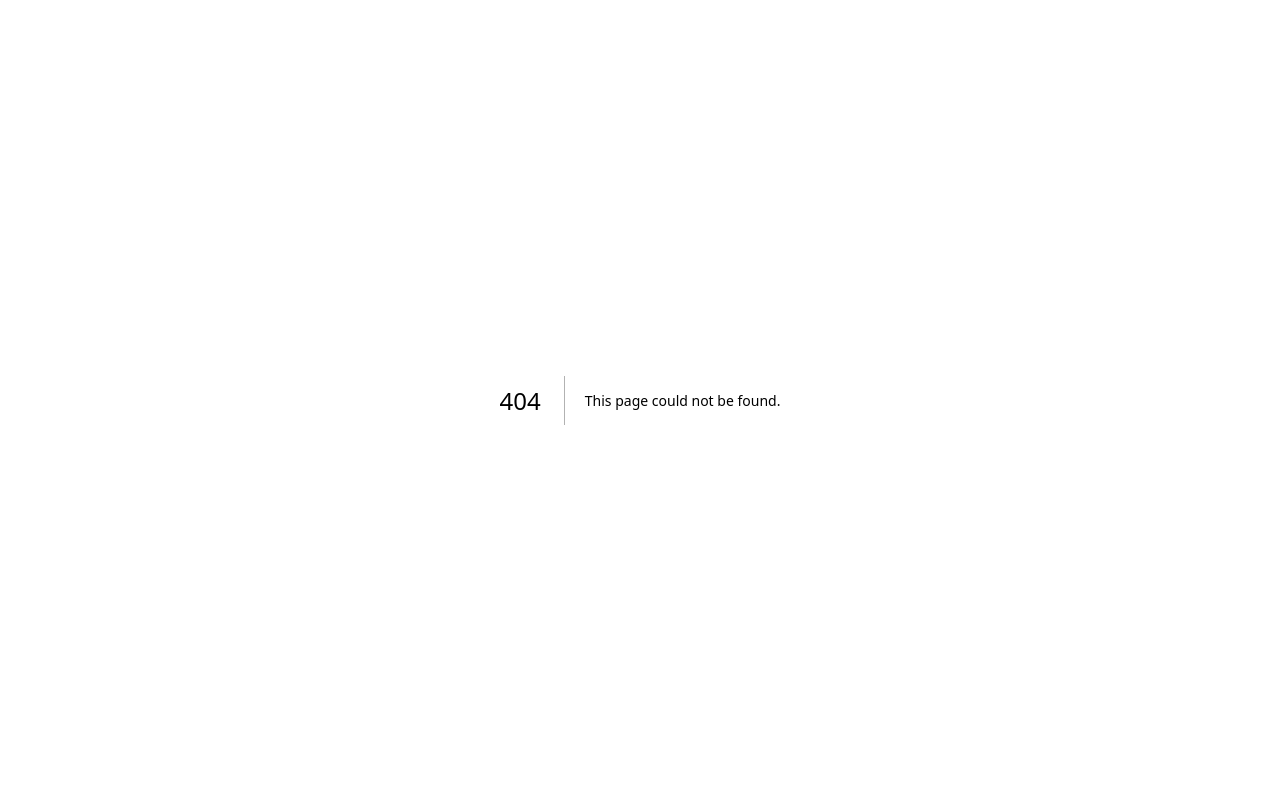
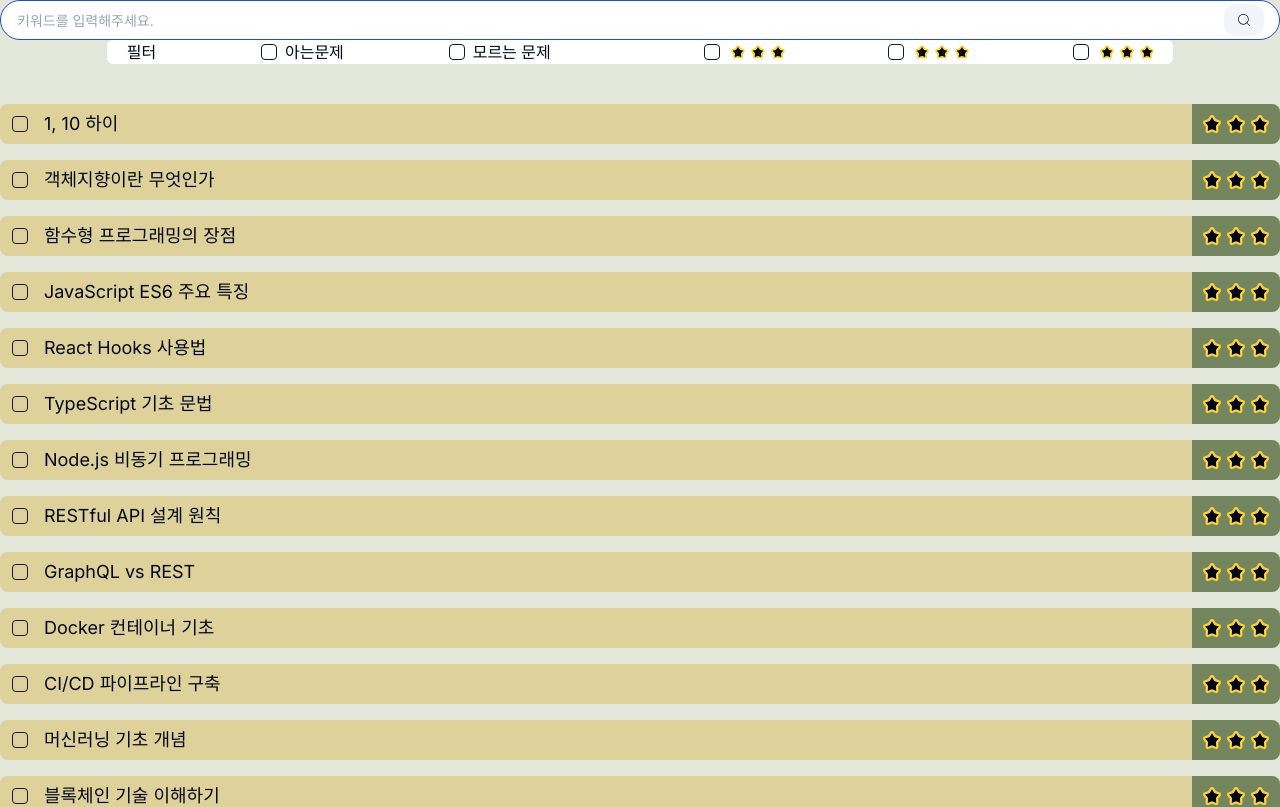
Before and after one commit to education-project-knowing/front-end, a Next.js app: page /questions in a window 1280 px wide. Before the commit this address had no page. Shown: the top 807 px of the page. Built offline with nearby package versions, Linux system fonts and the light colour scheme.

Commit message:
feat: questions

```diff
--- /dev/null
+++ b/src/app/(after-login)/(quiz)/questions/_components/CustomPagination.tsx
@@ -0,0 +1,137 @@
+'use client';
+
+import { useState } from 'react';
+import { useRouter, useSearchParams } from 'next/navigation';
+import {
+  Pagination,
+  PaginationContent,
+  PaginationItem,
+  PaginationLink,
+  PaginationNext,
+  PaginationPrevious,
+} from '@/components/ui/pagination';
+import { LocalIcon } from '@/asset/icon';
+
+interface IPaginationContent {
+  totalItems?: number;
+  itemsPerPage?: number;
+  totalPages?: number;
+  pagesPerGroup?: number;
+}
+
+export default function CustomPagination({
+  totalItems = 100,
+  itemsPerPage = 10,
+  totalPages = 10,
+  pagesPerGroup = 5,
+}: IPaginationContent) {
+  const router = useRouter();
+  const searchParams = useSearchParams();
+  const [currentPage, setCurrentPage] = useState(Number(searchParams.get('page')) || 1);
+  const [currentGroup, setCurrentGroup] = useState(Math.ceil(currentPage / pagesPerGroup));
+  const handlePageChange = (page: number) => {
+    router.push(`?page=${page}`);
+    setCurrentPage(page);
+  };
+
+  const renderPaginationItems = () => {
+    let items = [];
+    const startPage = (currentGroup - 1) * pagesPerGroup + 1;
+    const endPage = Math.min(currentGroup * pagesPerGroup, totalPages);
+
+    for (let i = startPage; i <= endPage; i++) {
+      items.push(
+        <PaginationItem key={i}>
+          <PaginationLink
+            href={`?page=${i}`}
+            isActive={currentPage === i}
+            onClick={e => {
+              e.preventDefault();
+              handlePageChange(i);
+            }}
+            className="h-fit w-fit">
+            {i}
+          </PaginationLink>
+        </PaginationItem>,
+      );
+    }
+
+    return items;
+  };
+
+  const handleNextGroup = () => {
+    if (currentGroup * pagesPerGroup < totalPages) {
+      const newPage = currentGroup * pagesPerGroup + 1;
+      setCurrentGroup(currentGroup + 1);
+      handlePageChange(newPage);
+    }
+  };
+
+  const handlePreviousGroup = () => {
+    if (currentGroup > 1) {
+      const newPage = (currentGroup - 2) * pagesPerGroup + 1;
+      setCurrentGroup(currentGroup - 1);
+      handlePageChange(newPage);
+    }
+  };
+
+  const handleNextEnd = () => {
+    if (currentPage < totalPages) {
+      setCurrentGroup(Math.ceil(totalPages / pagesPerGroup));
+      handlePageChange(totalPages);
+    }
+  };
+
+  const handlePreviousStart = () => {
+    if (currentPage > 1) {
+      setCurrentGroup(1);
+      handlePageChange(1);
+    }
+  };
+
+  // Calculate item indices for the current page
+  const startIndex = (currentPage - 1) * itemsPerPage;
+  const endIndex = Math.min(startIndex + itemsPerPage, totalItems);
+
+  return (
+    <Pagination>
+      <PaginationContent>
+        <PaginationPrevious
+          href="#"
+          onClick={e => {
+            e.preventDefault();
+            handlePreviousStart();
+          }}
+        />
+        <PaginationPrevious
+          href="#"
+          onClick={e => {
+            e.preventDefault();
+            handlePreviousGroup();
+          }}
+        />
+
+        <div className="flex flex-row gap-3">{renderPaginationItems()}</div>
+
+        <PaginationItem>
+          <PaginationNext
+            href="#"
+            onClick={e => {
+              e.preventDefault();
+              handleNextGroup();
+            }}
+          />
+        </PaginationItem>
+        <PaginationItem>
+          <PaginationNext
+            href="#"
+            onClick={e => {
+              e.preventDefault();
+              handleNextEnd();
+            }}
+          />
+        </PaginationItem>
+      </PaginationContent>
+    </Pagination>
+  );
+}
--- /dev/null
+++ b/src/app/(after-login)/(quiz)/questions/_components/StarsRating.tsx
@@ -0,0 +1,22 @@
+import { RoundStarIcon } from '@/components/common/Atoms/icons/index';
+
+type StarsRatingProps = {
+  rating?: 1 | 2 | 3;
+  className?: string;
+};
+
+export default function StarsRating({ rating = 1, className }: StarsRatingProps) {
+  return (
+    <div className="flex gap-x-2">
+      {[...Array(3)].map((_, index) => (
+        <div>
+          <RoundStarIcon
+            className={className ?? ''}
+            key={index}
+            color={rating > index ? '' : 'none'}
+          />
+        </div>
+      ))}
+    </div>
+  );
+}
--- /dev/null
+++ b/src/app/(after-login)/(quiz)/questions/page.tsx
@@ -0,0 +1,107 @@
+'use client';
+
+import { useSearchParams } from 'next/navigation';
+import { useEffect, useState } from 'react';
+
+import { Checkbox } from '@/components/ui/checkbox';
+import SearchInput from '@/components/common/Monocles/SearchInput';
+import StarsRating from '@/app/(after-login)/(quiz)/questions/_components/StarsRating';
+import CustomPagination from '@/app/(after-login)/(quiz)/questions/_components/CustomPagination';
+import Link from 'next/link';
+
+interface Item {
+  id: number;
+  title: string;
+}
+
+export default function Page() {
+  const searchParams = useSearchParams();
+  const [items, setItems] = useState<Item[]>([]);
+  const [totalItems, setTotalItems] = useState(0);
+
+  const itemsPerPage = 10; // 페이지당 아이템 갯수
+
+  const fetchItems = async (page: number) => {
+    const pageParam = Number(searchParams.get('page')) || 1;
+    try {
+      const response = await fetch(`/api/questions?page=${pageParam}&limit=${itemsPerPage}`);
+      if (!response.ok) {
+        throw new Error('Network response was not ok');
+      }
+      const data = await response.json();
+      console.log(data);
+      setItems(data);
+      console.log(items);
+      setTotalItems(data.totalItems);
+    } catch (error) {
+      console.error('Failed to fetch items:', error);
+    }
+  };
+
+  useEffect(() => {
+    const page = Number(searchParams.get('page')) || 1;
+    fetchItems(page);
+  }, [searchParams]);
+
+  return (
+    <div className="flex flex-col">
+      {/* search box */}
+      <SearchInput />
+      {/* TODO: 이부분 전역 상태로 저장했다가
+      추후 검색버튼 누르면 쿼리 스트링에 삽입, 이러면 서버 사이드 랜더링도 안깨짐.  */}
+      {/* filter */}
+      <div className="mb-10 flex w-5/6 flex-col items-start justify-between gap-3 self-center justify-self-center text-nowrap rounded-md bg-white px-5 md:flex-row md:items-center">
+        <p className="self-center md:self-start">필터</p>
+        <div className="flex items-center">
+          <Checkbox />
+          <p className="ml-2">아는문제</p>
+        </div>
+        <div className="mr-12 flex items-center">
+          <Checkbox />
+          <p className="ml-2">모르는 문제</p>
+        </div>
+        <div className="flex items-center gap-3">
+          <Checkbox />
+          <StarsRating className="w-3" />
+        </div>
+        <div className="flex items-center gap-3">
+          <Checkbox />
+          <StarsRating
+            className="w-3"
+            rating={2}
+          />
+        </div>
+        <div className="*: flex items-center gap-3">
+          <Checkbox />
+          <StarsRating
+            className="w-3"
+            rating={3}
+          />
+        </div>
+      </div>
+      {/* contents */}
+      {items && items.length > 0 ? (
+        <ul className="space-y-4">
+          {items.map(item => (
+            <li
+              className="flex items-center justify-between rounded-lg bg-[#ded29a] pl-3"
+              key={item.id}>
+              <Checkbox />
+              <Link
+                className="grow pl-4 text-lg"
+                href="/question-detail/1">
+                <h3>{item.title}</h3>
+              </Link>
+              <div className="rounded-r-lg bg-[#738660] p-3">
+                <StarsRating rating={1} />
+              </div>
+            </li>
+          ))}
+        </ul>
+      ) : (
+        <p>No items to display</p>
+      )}
+      <CustomPagination></CustomPagination>
+    </div>
+  );
+}
```
